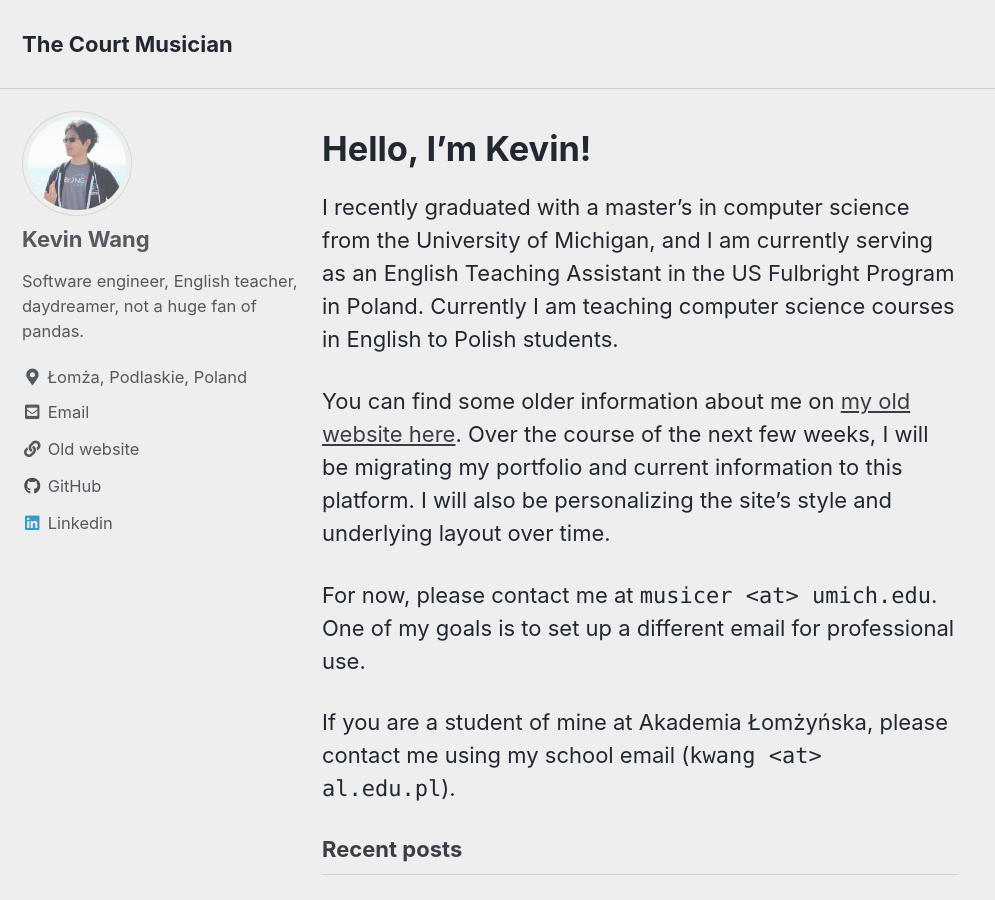
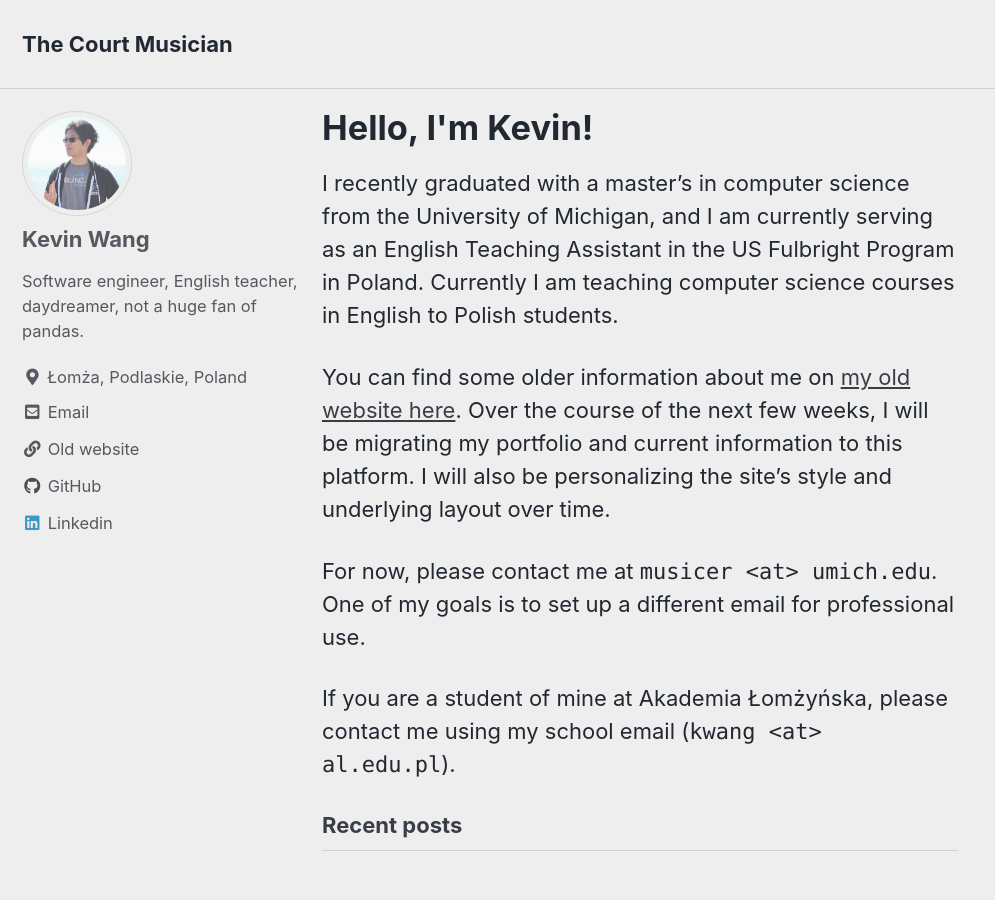
Before and after one commit to michigan-musicer/michigan-musicer.github.io, a Jekyll site: the page built from index.md, in a window 1280 px wide and 900 px high. Shown: the whole window, without its empty margins (0-995 px from the left). Built offline with Jekyll 4.4.1, drawn with Linux system fonts in a browser that asks for light colours; cached includes are drawn as plain includes; part of the change alters nothing that is shown.

```diff
--- a/index.md
+++ b/index.md
@@ -1,9 +1,8 @@
 ---
 layout: home
 author_profile: true
+title: Hello, I'm Kevin!
 ---
-
-# Hello, I'm Kevin!
 
 I recently graduated with a master's in computer science from the University of Michigan, and I am currently serving as an English Teaching Assistant in the US Fulbright Program in Poland. Currently I am teaching computer science courses in English to Polish students.
 
```
